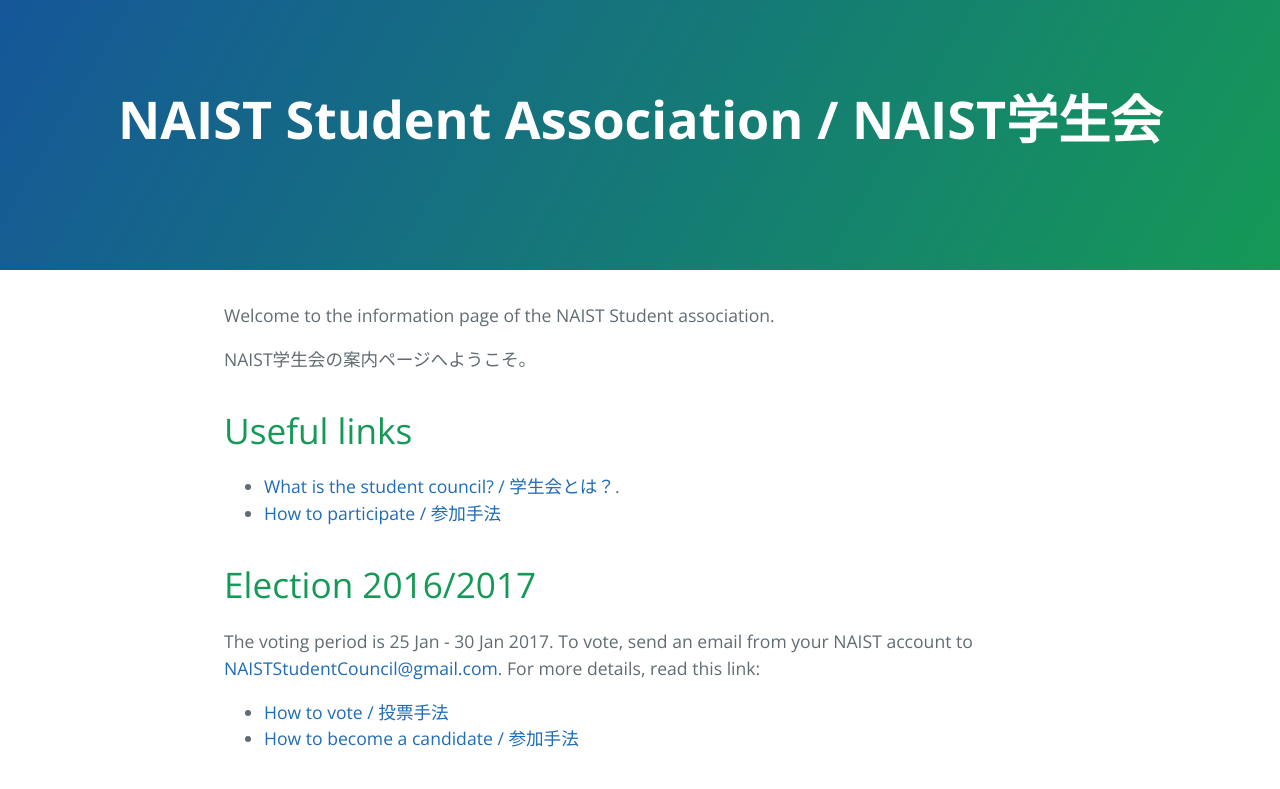
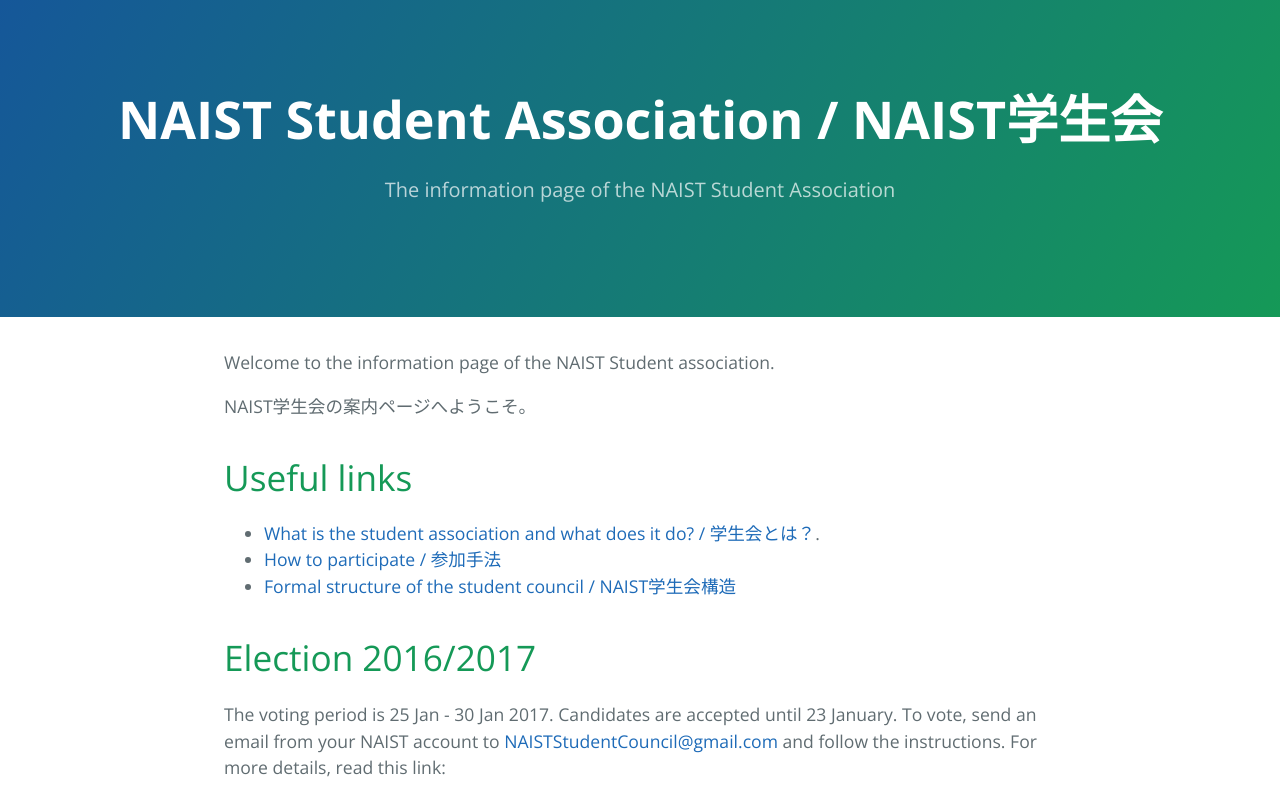
Before and after one commit to felixvd/naist-gsk, a Jekyll site: the page built from index.md, in a window 1280 px wide and 1400 px high. Shown: the top 789 px of the window. Built offline with Jekyll 4.4.1, drawn with Linux system fonts in a browser that asks for light colours; the repository's description, which GitHub fills in, is left out; some of the changed text lies outside the part shown.

Commit message:
Added pictures, more links

````diff
--- a/_config.yml
+++ b/_config.yml
@@ -1,5 +1,5 @@
 title: NAIST Student Association / NAIST学生会
-description:
+description: The information page of the NAIST Student Association
 show_downloads: false
 google_analytics:
 theme:
--- a/index.md
+++ b/index.md
@@ -8,26 +8,17 @@ NAIST学生会の案内ページへようこそ。
 
 # [](#links)Useful links
 
-* [What is the student council? / 学生会とは？](introduction).
+* [What is the student association and what does it do? / 学生会とは？](introduction).
 * [How to participate / 参加手法](participate)
-
+* [Formal structure of the student council / NAIST学生会構造](structure)
 
 # [](#timeline)Election 2016/2017
 
-The voting period is 25 Jan - 30 Jan 2017. To vote, send an email from your NAIST account to [NAISTStudentCouncil@gmail.com](mailto:NAISTStudentCouncil@gmail.com). For more details, read this link:
+The voting period is 25 Jan - 30 Jan 2017. Candidates are accepted until 23 January. To vote, send an email from your NAIST account to [NAISTStudentCouncil@gmail.com](mailto:NAISTStudentCouncil@gmail.com) and follow the instructions. For more details, read this link:
 
 * [How to vote / 投票手法](voting)
-* [How to become a candidate / 参加手法](becoming-a-candidate)
+* [How to become a candidate / 立候補手法](becoming-a-candidate)
 
 ### Small image
 
 ![](https://assets-cdn.github.com/images/icons/emoji/octocat.png)
-
-### Large image
-
-![](https://guides.github.com/activities/hello-world/branching.png)
-
-
-```
-The final element.
-```
````
Also changed, not shown: becoming-a-candidate.md (+9 -3 lines), introduction.md (added, +11 -0 lines), participate.md (added, +14 -0 lines), structure.md (added, +14 -0 lines), voting.md (+1 -1 lines), structure.png (added), timeline.png (added).
